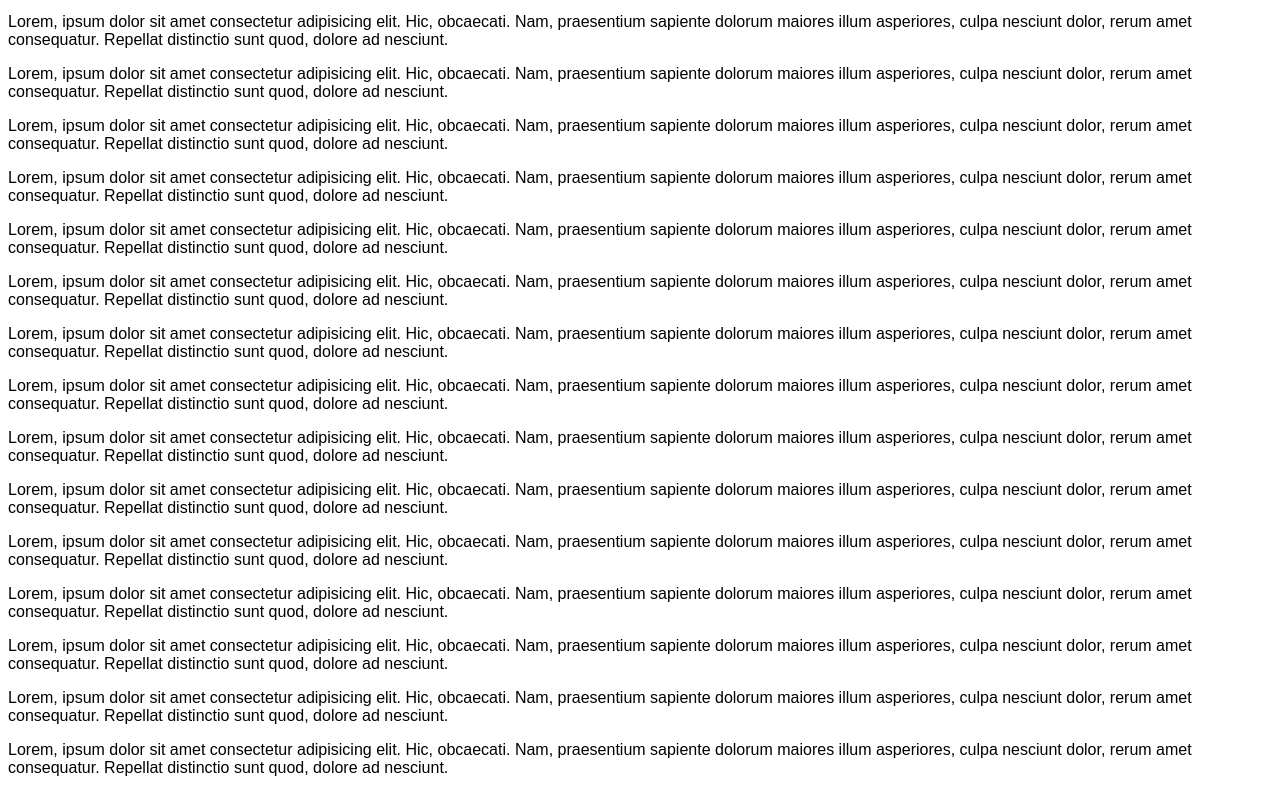
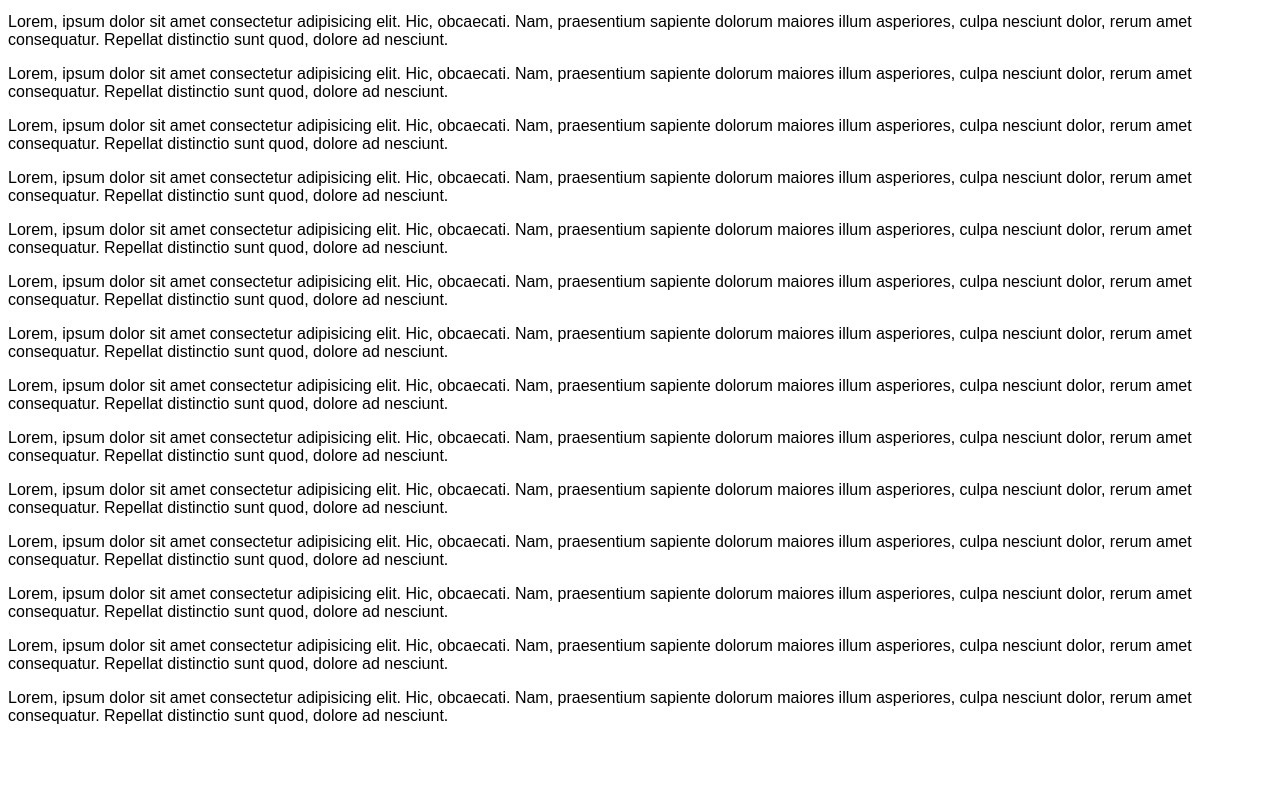
Before and after one commit to ROBERTOPEREIRABATISTA/html-css, a plain HTML site: page Exercicios/ex-023/tabela002.html in a window 1280 px wide. Shown: the part 1380-2173 px from the top of the page. After the commit the page ends 2121 px from the top, so only its background shows below. Drawn offline with Linux system fonts and the light colour scheme.

Commit message:
finalizei tabela 002

```diff
--- a/Exercicios/ex-023/tabela002.html
+++ b/Exercicios/ex-023/tabela002.html
@@ -192,7 +192,7 @@
     <p>Lorem, ipsum dolor sit amet consectetur adipisicing elit. Hic, obcaecati. Nam, praesentium sapiente dolorum maiores illum asperiores, culpa nesciunt dolor, rerum amet consequatur. Repellat distinctio sunt quod, dolore ad nesciunt.</p>
     <p>Lorem, ipsum dolor sit amet consectetur adipisicing elit. Hic, obcaecati. Nam, praesentium sapiente dolorum maiores illum asperiores, culpa nesciunt dolor, rerum amet consequatur. Repellat distinctio sunt quod, dolore ad nesciunt.</p>
     <p>Lorem, ipsum dolor sit amet consectetur adipisicing elit. Hic, obcaecati. Nam, praesentium sapiente dolorum maiores illum asperiores, culpa nesciunt dolor, rerum amet consequatur. Repellat distinctio sunt quod, dolore ad nesciunt.</p>
-    <p>Lorem, ipsum dolor sit amet consectetur adipisicing elit. Hic, obcaecati. Nam, praesentium sapiente dolorum maiores illum asperiores, culpa nesciunt dolor, rerum amet consequatur. Repellat distinctio sunt quod, dolore ad nesciunt.</p>
+
 
 </body>
 </html>
```
